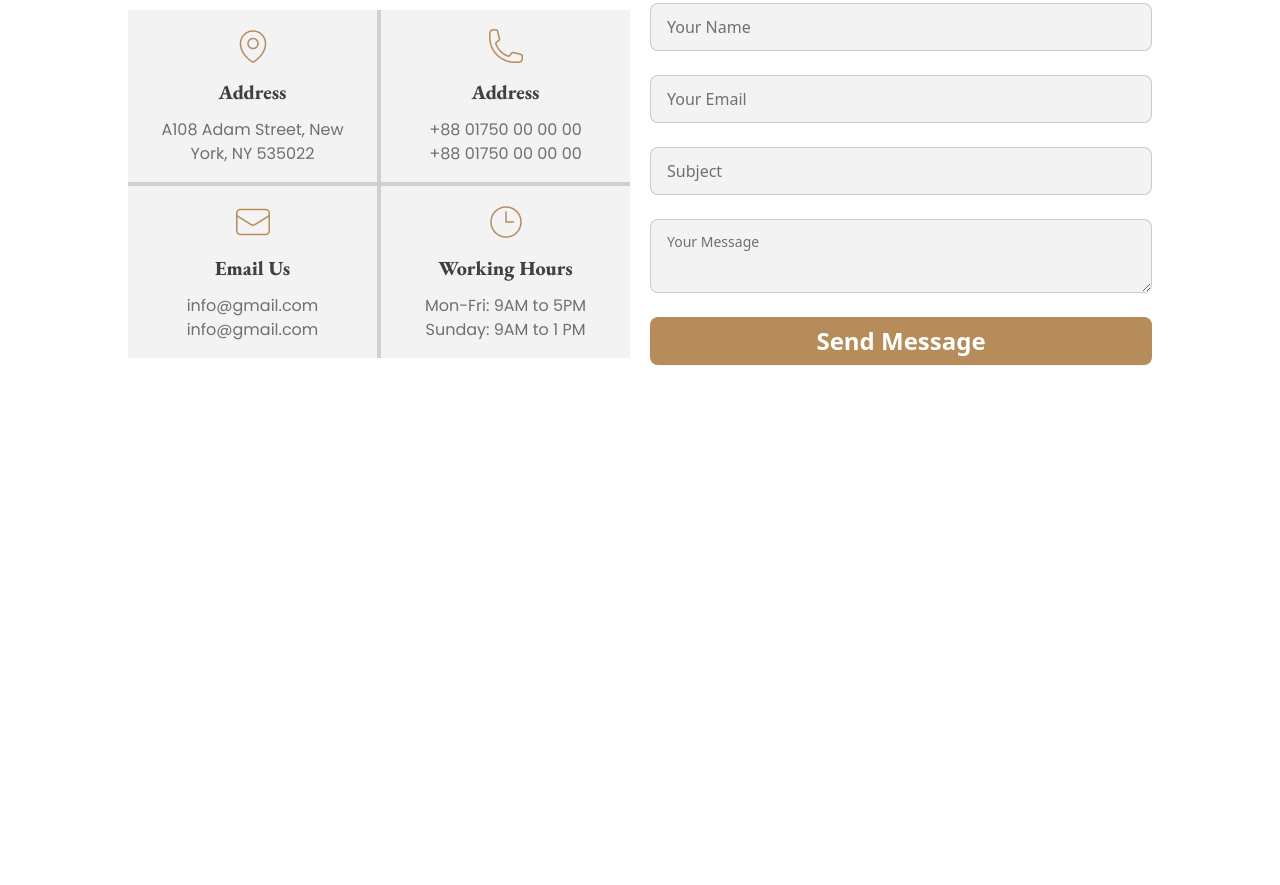
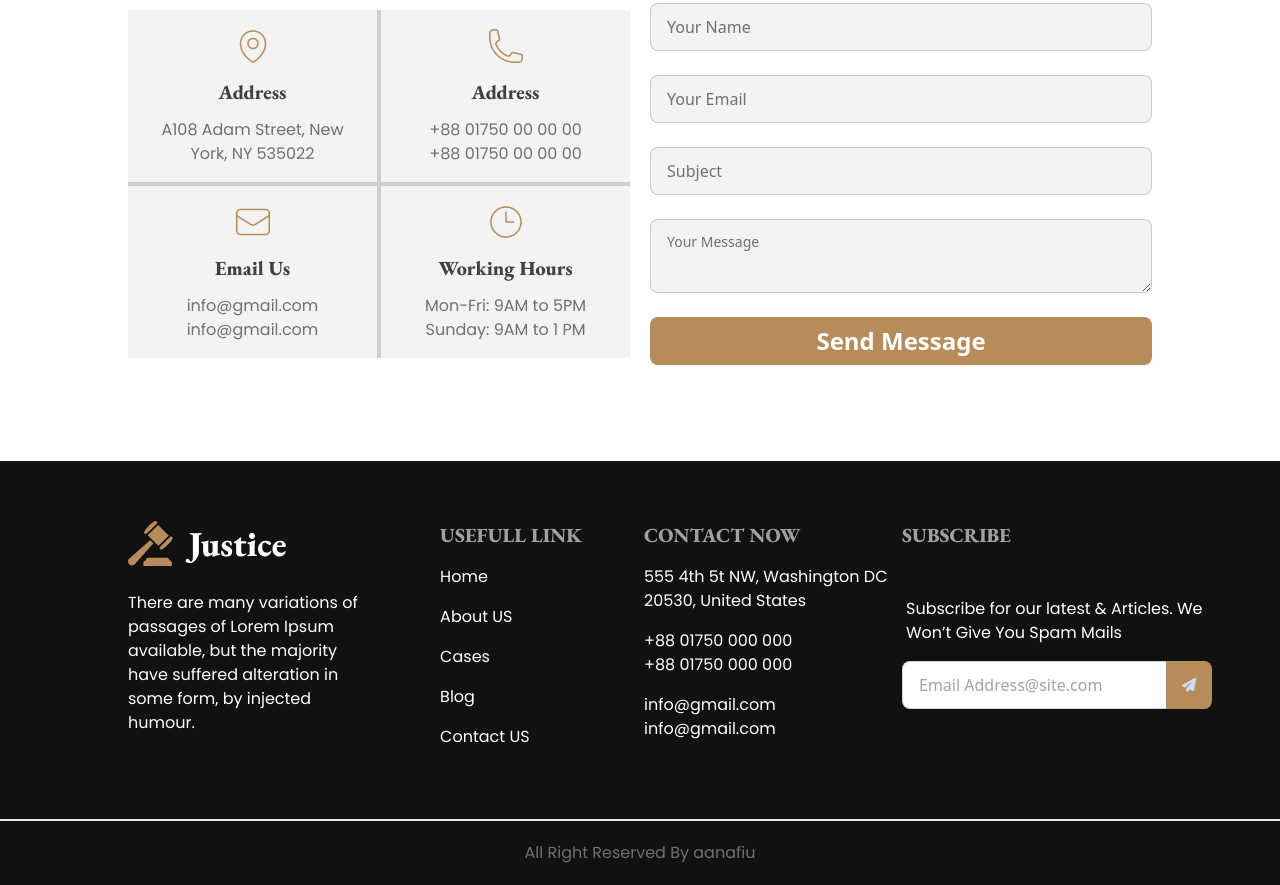
Before and after one commit to aanafiu/Daisy-UI-Project, a plain HTML site: page index.html in a window 1280 px wide. Shown: the part 3736-4621 px from the top of the page. Before the commit the page ends 4197 px from the top, so only its background shows below. Drawn offline with nearby package versions, Linux system fonts and the light colour scheme.

Commit message:
Pre Final

```diff
--- a/index.html
+++ b/index.html
@@ -371,6 +371,62 @@
     </div>
  </section>
 
+ <!-- Footer -->
+ <footer class="footer bg-[#111111] py-10">
+    <div class="grid w-[90%] grid-cols-1 mx-auto sm:w-[80%] md:grid-cols-2 lg:grid-cols-4 ">
+
+        <aside class=" mx-auto my-5 ">
+
+            <img src="/images/logo.png" alt="">
+          <p class="text-white p-font text-base my-6">
+            There are many variations of passages of Lorem Ipsum available, but the majority have suffered alteration in some form, by injected humour.
+          </p>
+        </aside>
+
+        <nav class="lg:mx-auto flex flex-col my-5">
+        <h1 class="footer-title text-xl head-font font-extrabold text-white">Usefull Link</h1>
+          <a class="link link-hover p-font text-base text-white my-2">Home</a>
+          <a class="link link-hover p-font text-base text-white my-2">About US</a>
+          <a class="link link-hover p-font text-base text-white my-2">Cases</a>
+          <a class="link link-hover p-font text-base text-white my-2">Blog</a>
+          <a class="link link-hover p-font text-base text-white my-2">Contact US</a>
+        </nav>
+
+        <nav class="lg:mx-auto flex flex-col my-5">
+            <h1 class="footer-title text-xl head-font font-extrabold text-white">Contact Now</h1>
+          <a class="link link-hover p-font text-base text-white my-2">555 4th 5t NW, Washington
+            DC 20530, United States</a>
+          <a class="link link-hover p-font text-base text-white my-2">+88 01750 000 000 <br>
+            +88 01750 000 000</a>
+          <a class="link link-hover p-font text-base text-white my-2">info@gmail.com <br>
+            info@gmail.com</a>
+        </nav>
+
+        <form class="lg:mx-auto flex flex-col gap-6 my-5">
+            <h1 class="footer-title text-xl head-font font-extrabold text-white">Subscribe</h1>
+            <fieldset class="form-control">
+              <label class="label">
+                <p class="label-text p-font text-white text-base my-2 text-wrap" >Subscribe for our latest & Articles. We Won’t Give You Spam Mails</p>
+              </label>
+              <div class="join">
+                <input
+                  type="text"
+                  placeholder="Email Address@site.com"
+                  class="input input-bordered join-item" />
+                <button class="btn btn-primary join-item  bg-[#B68C5A] border-0 hover:bg-white"><i class="fa-solid fa-paper-plane hover:text-[#B68C5A]"></i></button>
+              </div>
+            </fieldset>
+          </form>
+
+    </div>
+
+  </footer>
+
+
+  <div class="bg-[#111111] text-center p-font text-base no-underline py-5 border-t-2">
+    <p>All Right Reserved By <a href="https://github.com/aanafiu">aanafiu</a></p>
+</div>
+
 
 </body>
 </html>
```
